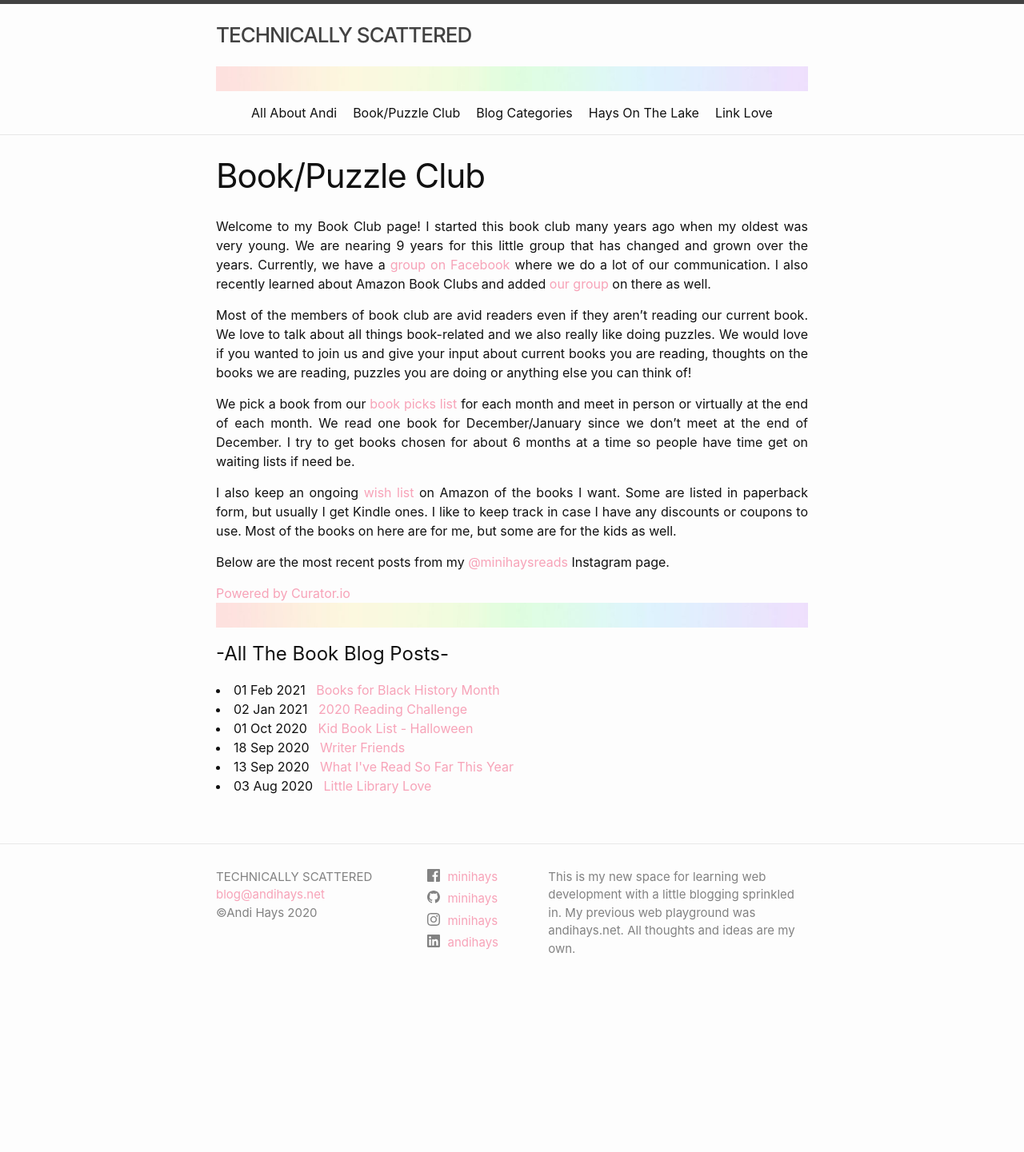
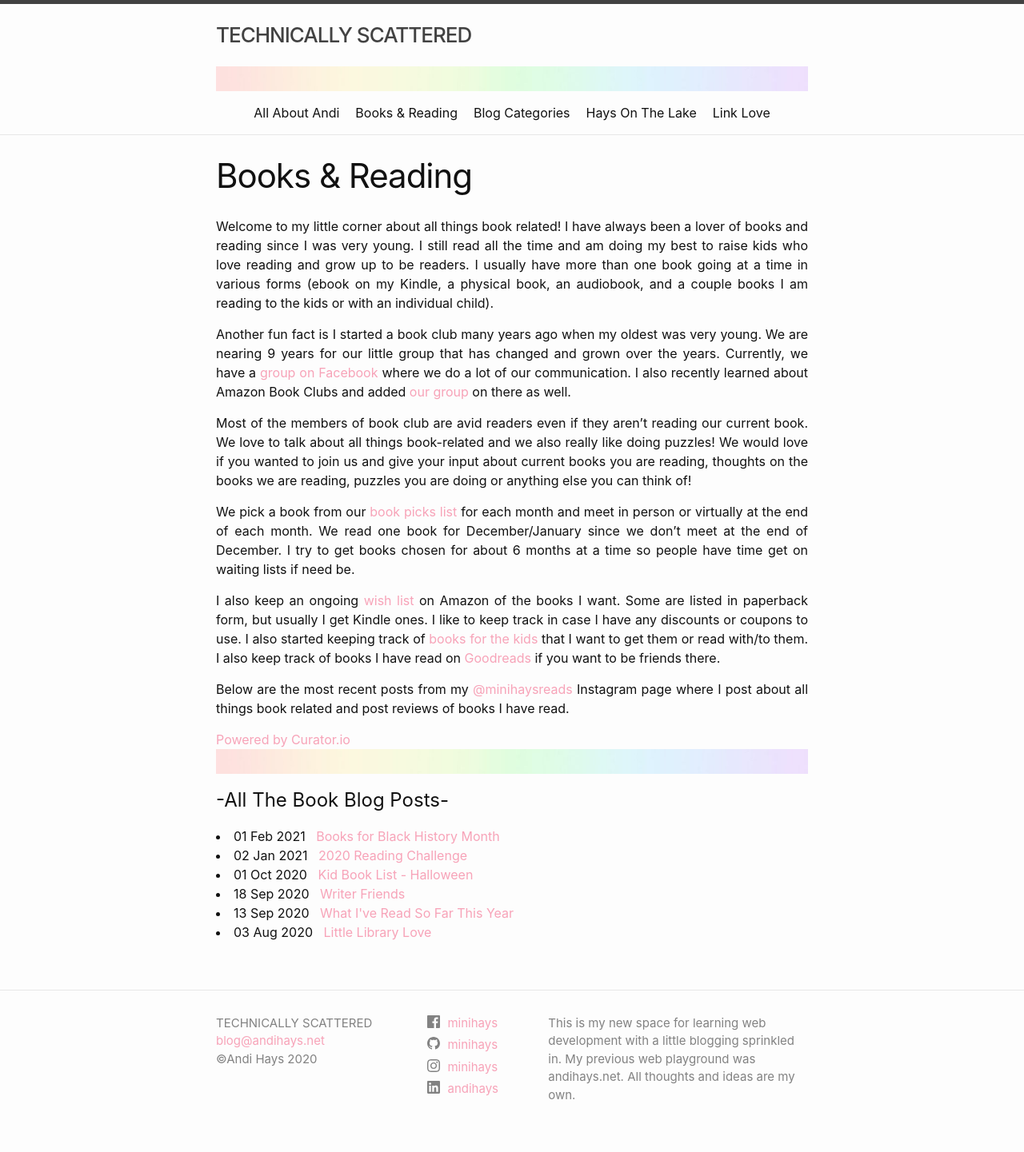
Before and after one commit to minihays/minihays.github.io, a Jekyll site: the page built from bookclub/bookclub.markdown, in a window 1280 px wide. Shown: the whole page at 80% size. Built offline with Jekyll 4.4.1, drawn with Linux system fonts in a browser that asks for light colours; before the commit the page ends 1258 px from its top, so only the background shows below that.

Commit message:
updated book page

```diff
--- a/bookclub/bookclub.markdown
+++ b/bookclub/bookclub.markdown
@@ -1,17 +1,19 @@
 ---
 layout: page
-title: Book/Puzzle Club
+title: Books & Reading
 permalink: /bookclub/
 ---
-Welcome to my Book Club page! I started this book club many years ago when my oldest was very young. We are nearing 9 years for this little group that has changed and grown over the years. Currently, we have a [group on Facebook](http://facebook.com/groups/bookwormsandpuzzlepiecers/) where we do a lot of our communication. I also recently learned about Amazon Book Clubs and added [our group](https://www.amazon.com/amazonbookclubs/detail/amzn1.club.bookclub.28ba7cf3-de83-fac6-efe0-4252034d9917?) on there as well.
+Welcome to my little corner about all things book related! I have always been a lover of books and reading since I was very young. I still read all the time and am doing my best to raise kids who love reading and grow up to be readers. I usually have more than one book going at a time in various forms (ebook on my Kindle, a physical book, an audiobook, and a couple books I am reading to the kids or with an individual child).
 
-Most of the members of book club are avid readers even if they aren't reading our current book. We love to talk about all things book-related and we also really like doing puzzles. We would love if you wanted to join us and give your input about current books you are reading, thoughts on the books we are reading, puzzles you are doing or anything else you can think of!
+Another fun fact is I started a book club many years ago when my oldest was very young. We are nearing 9 years for our little group that has changed and grown over the years. Currently, we have a [group on Facebook](http://facebook.com/groups/bookwormsandpuzzlepiecers/) where we do a lot of our communication. I also recently learned about Amazon Book Clubs and added [our group](https://www.amazon.com/amazonbookclubs/detail/amzn1.club.bookclub.28ba7cf3-de83-fac6-efe0-4252034d9917?) on there as well.
+
+Most of the members of book club are avid readers even if they aren't reading our current book. We love to talk about all things book-related and we also really like doing puzzles! We would love if you wanted to join us and give your input about current books you are reading, thoughts on the books we are reading, puzzles you are doing or anything else you can think of!
 
 We pick a book from our [book picks list](/bookclub/booksread/) for each month and meet in person or virtually at the end of each month. We read one book for December/January since we don't meet at the end of December. I try to get books chosen for about 6 months at a time so people have time get on waiting lists if need be.
 
-I also keep an ongoing [wish list](https://www.amazon.com/hz/wishlist/ls/BX6IO38STJYM?ref_=wl_share) on Amazon of the books I want. Some are listed in paperback form, but usually I get Kindle ones. I like to keep track in case I have any discounts or coupons to use. Most of the books on here are for me, but some are for the kids as well.
+I also keep an ongoing [wish list](https://www.amazon.com/hz/wishlist/ls/BX6IO38STJYM?ref_=wl_share) on Amazon of the books I want. Some are listed in paperback form, but usually I get Kindle ones. I like to keep track in case I have any discounts or coupons to use. I also started keeping track of [books for the kids](https://www.amazon.com/hz/wishlist/ls/EY284C689ZRR?ref_=wl_share) that I want to get them or read with/to them. I also keep track of books I have read on [Goodreads](https://www.goodreads.com/user/show/2648038-andi) if you want to be friends there.
 
-Below are the most recent posts from my [@minihaysreads](http://instagram.com/minihaysreads/) Instagram page.
+Below are the most recent posts from my [@minihaysreads](http://instagram.com/minihaysreads/) Instagram page where I post about all things book related and post reviews of books I have read.
 
 <div id="curator-feed-minihaysreads-layout"><a href="https://curator.io" target="_blank" class="crt-logo crt-tag">Powered by Curator.io</a></div>
 <!-- The Javascript can be moved to the end of the html page before the </body> tag -->
```
